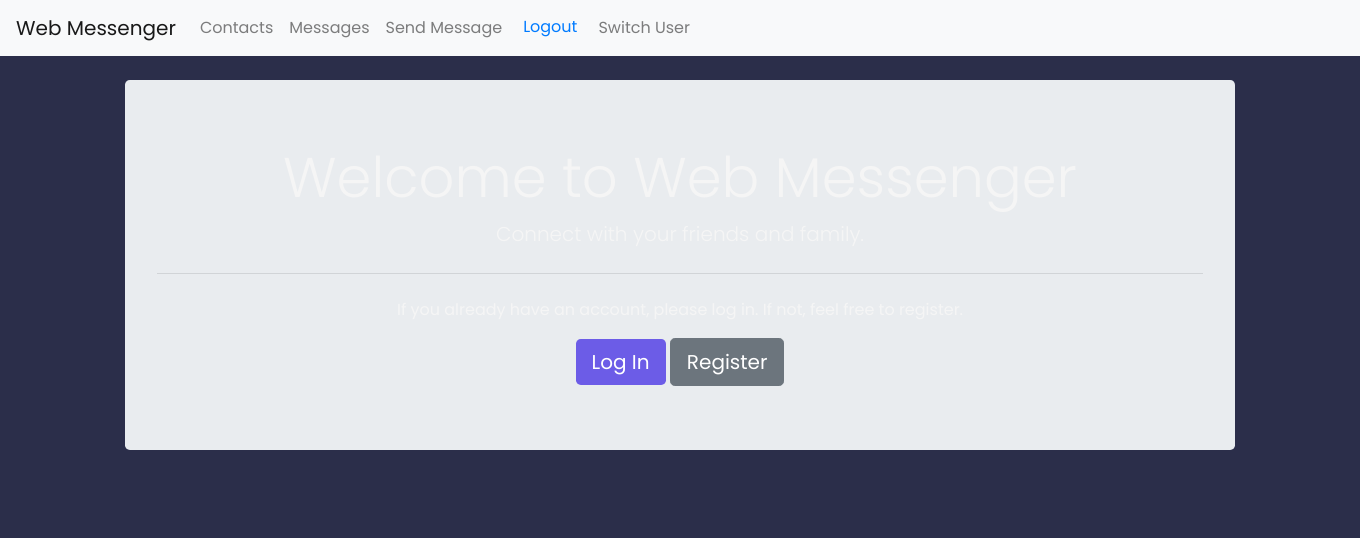
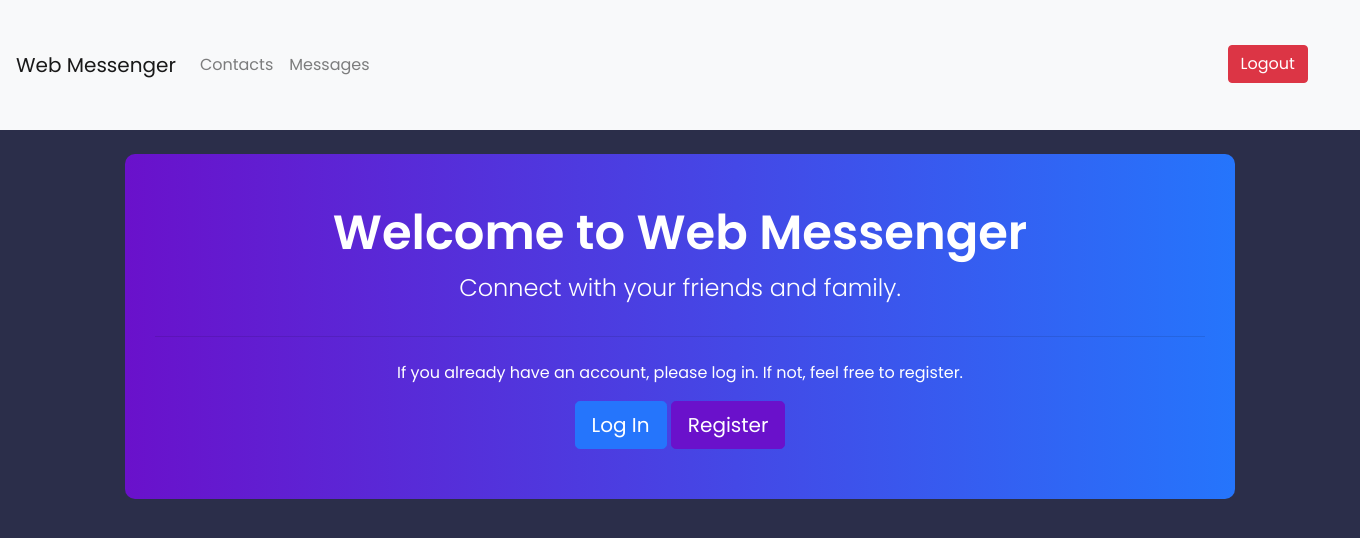
Before and after one commit to Azzimmka/messeger-, a Django app: page / in a window 1360 px wide. Shown: the top 538 px of the page. Run offline with Django 5.2, Linux system fonts and the light colour scheme; a user stored in the database is signed in; some libraries are stand-ins or nearby versions.

Commit message:
готово все

```diff
--- a/app/templates/app/base.html
+++ b/app/templates/app/base.html
@@ -86,7 +86,6 @@
         }
         .btn-primary {
             background-color: #6c5ce7;
-            border: none;
         }
         .btn-primary:hover {
             background-color: #5a4dbd;
@@ -135,17 +134,12 @@
                         <a class="nav-link" href="{% url 'message_list' %}">Messages</a>
                     </li>
                     <li class="nav-item">
-                        <a class="nav-link" href="{% url 'send_message' %}">Send Message</a>
-                    </li>
-                    <li class="nav-item">
                         <form action="{% url 'logout' %}" method="post" class="form-inline">
                             {% csrf_token %}
-                            <button type="submit" class="btn btn-link">Logout</button>
+                            <button type="submit" class="btn btn-danger" style="margin-left: 850px;" >Logout</button>
                         </form>
                     </li>
-                    <li class="nav-item">
-                        <a class="nav-link" href="{% url 'switch_user' %}">Switch User</a>
-                    </li>
+
                 {% else %}
                     <li class="nav-item">
                         <a class="nav-link" href="{% url 'login' %}">Login</a>
@@ -165,6 +159,7 @@
             </form>
         </div>
     </nav>
+
     <div class="container mt-4">
         {% if messages %}
             {% for message in messages %}
--- a/app/templates/app/home.html
+++ b/app/templates/app/home.html
@@ -4,12 +4,36 @@
 {% block title %}Home{% endblock %}
 
 {% block content %}
-<div class="jumbotron text-center">
+<style>
+    .jumbotron-custom {
+        background: linear-gradient(to right, #6a11cb 0%, #2575fc 100%);
+        color: white;
+        padding: 50px 30px;
+        border-radius: 10px;
+    }
+    .jumbotron-custom h1 {
+        font-size: 3em;
+        font-weight: bold;
+    }
+    .jumbotron-custom p.lead {
+        font-size: 1.5em;
+        margin-bottom: 30px;
+    }
+    .btn-custom-primary {
+        background-color: #2575fc;
+        border-color: #2575fc;
+    }
+    .btn-custom-secondary {
+        background-color: #6a11cb;
+        border-color: #6a11cb;
+    }
+</style>
+<div class="jumbotron jumbotron-custom text-center">
     <h1 class="display-4">Welcome to Web Messenger</h1>
     <p class="lead">Connect with your friends and family.</p>
     <hr class="my-4">
     <p>If you already have an account, please log in. If not, feel free to register.</p>
-    <a class="btn btn-primary btn-lg" href="{% url 'login' %}" role="button">Log In</a>
-    <a class="btn btn-secondary btn-lg" href="{% url 'register' %}" role="button">Register</a>
+    <a class="btn btn-custom-primary btn-lg text-white" href="{% url 'login' %}" role="button">Log In</a>
+    <a class="btn btn-custom-secondary btn-lg text-white" href="{% url 'register' %}" role="button">Register</a>
 </div>
 {% endblock %}
```
Also changed, not shown: app/templates/app/login.html (+34 -6 lines), app/templates/app/message_list.html (+4 -4 lines), app/templates/app/register.html (+36 -8 lines), app/views.py (line endings or trailing spaces), db.sqlite3.
